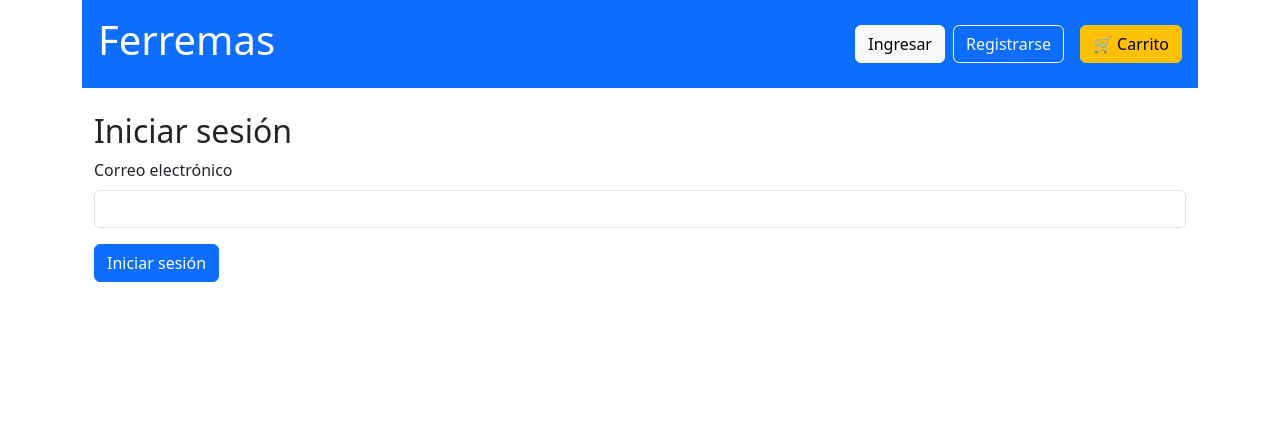
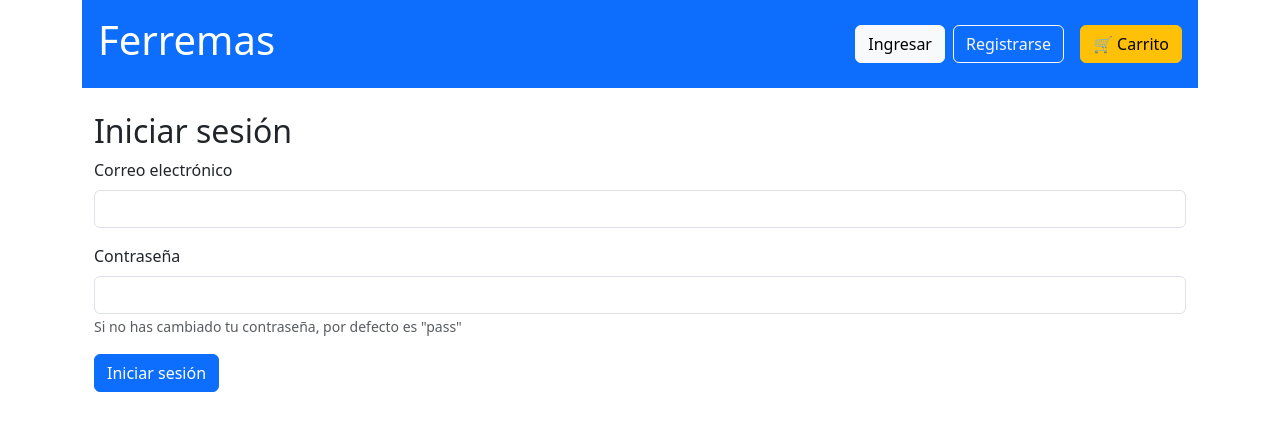
Before and after one commit to CarlosEsrod2/frontend-ferremas, a React (Create React App) app: page /login in a window 1280 px wide. Shown: the top 430 px of the page. Built offline with nearby package versions, Linux system fonts and the light colour scheme.

Commit message:
Commit 3

```diff
--- a/src/context/CarritoContext.js
+++ b/src/context/CarritoContext.js
@@ -1,4 +1,3 @@
-// src/context/CarritoContext.js
 import React, { createContext, useState } from 'react';
 
 export const CarritoContext = createContext();
--- a/src/pages/Carrito.jsx
+++ b/src/pages/Carrito.jsx
@@ -10,7 +10,7 @@ const Carrito = () => {
 
   const subtotal = carrito.reduce((acc, prod) => acc + prod.price * prod.cantidad, 0);
 
-  // Calculamos el descuento solo si el usuario está logueado
+  // Se calcula el descuento solo si el usuario está logueado
   const descuentoAplicado = usuario ? (subtotal * descuento / 100) : 0;
   const total = subtotal - descuentoAplicado;
 
--- a/src/pages/Login.jsx
+++ b/src/pages/Login.jsx
@@ -6,6 +6,7 @@ import { UserContext } from '../context/UserContext';
 
 const Login = () => {
   const [email, setEmail] = useState('');
+  const [password, setPassword] = useState('');
   const [error, setError] = useState('');
   const { iniciarSesion } = useContext(UserContext);
   const navigate = useNavigate();
@@ -13,18 +14,21 @@ const Login = () => {
   const handleSubmit = async (e) => {
     e.preventDefault();
     try {
-      const response = await axios.post('http://localhost:5000/login', { email });
+      const response = await axios.post('http://localhost:5000/login', {
+        email,
+        password
+      });
 
       if (response.data.id) {
         // Si la respuesta contiene un id de usuario, inicio exitoso
-        iniciarSesion(response.data); // Guardamos los datos del usuario en el contexto
+        iniciarSesion(response.data); // Se guardan los datos del usuario en el contexto
         navigate('/cart'); // Redirigir al carrito
       } else {
         setError('El correo electrónico no está registrado.');
       }
     } catch (err) {
       console.error('Error en login:', err);
-      setError('Hubo un error al intentar iniciar sesión.');
+      setError('Credenciales incorrectas. Verifica tu email y contraseña.');
     }
   };
 
@@ -43,6 +47,18 @@ const Login = () => {
             required
           />
         </div>
+        <div className="mb-3">
+          <label htmlFor="password" className="form-label">Contraseña</label>
+          <input
+            type="password"
+            id="password"
+            className="form-control"
+            value={password}
+            onChange={(e) => setPassword(e.target.value)}
+            required
+          />
+          <small className="form-text text-muted">Si no has cambiado tu contraseña, por defecto es "pass"</small>
+        </div>
         {error && <div className="alert alert-danger">{error}</div>}
         <button type="submit" className="btn btn-primary">Iniciar sesión</button>
       </form>
--- a/src/pages/Registro.jsx
+++ b/src/pages/Registro.jsx
@@ -6,6 +6,7 @@ import { UserContext } from '../context/UserContext';
 const Registro = () => {
   const [nombre, setNombre] = useState('');
   const [email, setEmail] = useState('');
+  const [password, setPassword] = useState('pass');
   const [mensaje, setMensaje] = useState('');
   const [error, setError] = useState('');
   const navigate = useNavigate();
@@ -17,24 +18,28 @@ const Registro = () => {
     setMensaje('');
 
     try {
-      // Llama al endpoint correcto según tu API
+      // Llama al endpoint de la API
       const res = await axios.post('http://localhost:5000/register', {
         name: nombre,
-        email: email
+        email: email,
+        password: password
       });
 
       if (res.data.message) {
         setMensaje(res.data.message);
-        // Después de un registro exitoso, iniciamos sesión automáticamente
+        // Después de un registro exitoso, se inicia sesión automáticamente
         try {
-          const loginRes = await axios.post('http://localhost:5000/login', { email });
+          const loginRes = await axios.post('http://localhost:5000/login', {
+            email,
+            password
+          });
           if (loginRes.data.id) {
             iniciarSesion(loginRes.data);
             setTimeout(() => navigate('/'), 2000); // Redirige al home luego de 2 segundos
           }
         } catch (loginErr) {
           console.error('Error al iniciar sesión automática:', loginErr);
-          setTimeout(() => navigate('/login'), 2000); // Si falla el login automático, redirigimos a login
+          setTimeout(() => navigate('/login'), 2000); // Si falla el login automático, se redirige a login
         }
       }
     } catch (err) {
@@ -66,6 +71,17 @@ const Registro = () => {
             required
           />
         </div>
+        <div className="mb-3">
+          <label className="form-label">Contraseña</label>
+          <input
+            type="password"
+            className="form-control"
+            value={password}
+            onChange={(e) => setPassword(e.target.value)}
+            required
+          />
+          <small className="form-text text-muted">Por defecto es "pass" si no introduces nada.</small>
+        </div>
         <button type="submit" className="btn btn-primary">Registrarse</button>
       </form>
       {mensaje && <div className="alert alert-info mt-3">{mensaje}</div>}
```
